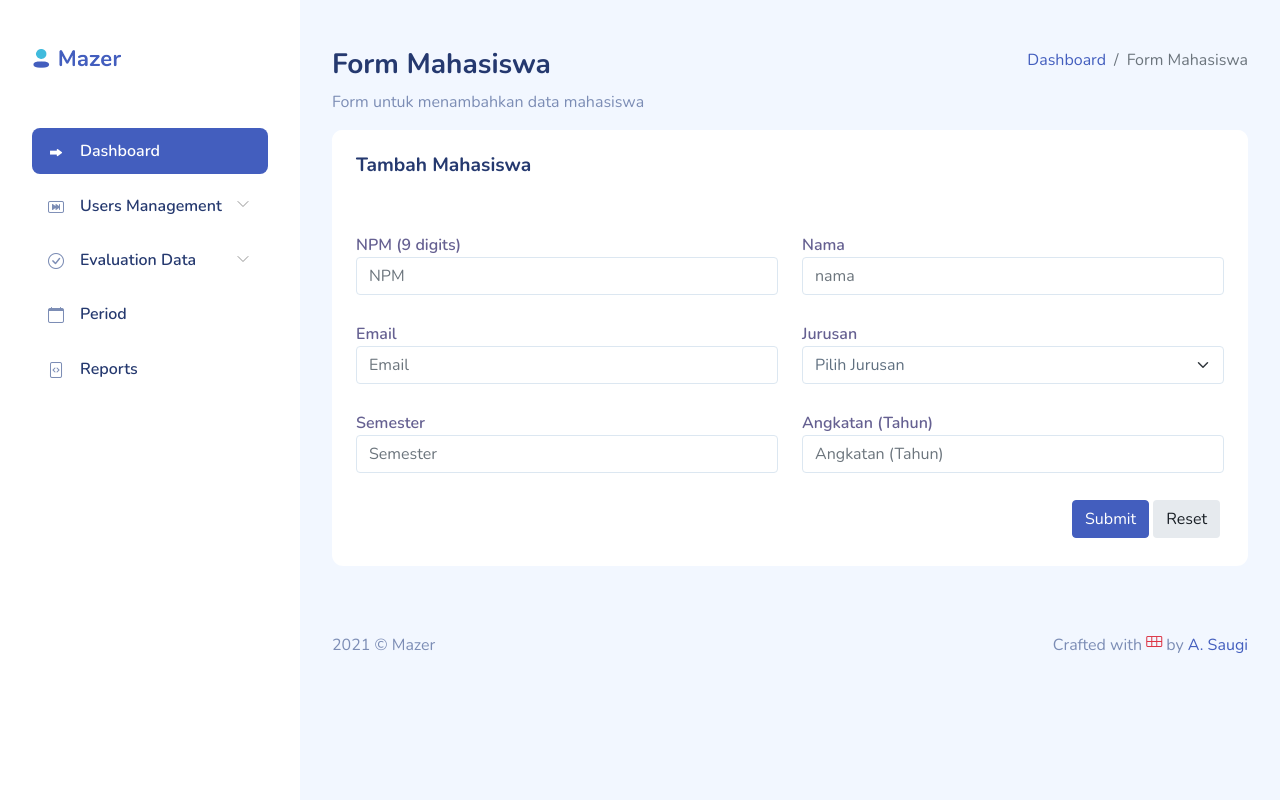
After one commit to kyyutt/Formify, a CodeIgniter 4 app: the page made by app/Views/admin/mahasiswa/create.php in a window 1280 px wide. The commit adds this page. Run offline with PHP 8.4 and a stand-in for CodeIgniter, Linux system fonts and the light colour scheme; the template is opened without the code that fills it, so the values that code supplies are empty; some libraries are stand-ins or nearby versions.

Commit message:
feat: update struktur

```diff
--- a/app/Controllers/Home.php
+++ b/app/Controllers/Home.php
@@ -6,10 +6,6 @@ class Home extends BaseController
 {
     public function index(): string
     {
-        return view('index');
-    }
-    public function about(): string
-    {
-        return view('about');
+        return view('admin/index');
     }
 }
--- /dev/null
+++ b/app/Views/admin/mahasiswa/create.php
@@ -0,0 +1,101 @@
+<?= $this->extend('layouts/app') ?>
+
+<?= $this->section('content') ?>
+<div class="page-heading">
+    <div class="page-title">
+        <div class="row">
+            <div class="col-12 col-md-6 order-md-1 order-last">
+                <h3>Form Mahasiswa</h3>
+                <p class="text-subtitle text-muted">Form untuk menambahkan data mahasiswa</p>
+            </div>
+            <div class="col-12 col-md-6 order-md-2 order-first">
+                <nav aria-label="breadcrumb" class="breadcrumb-header float-start float-lg-end">
+                    <ol class="breadcrumb">
+                        <li class="breadcrumb-item"><a href="/admin/dashboard">Dashboard</a></li>
+                        <li class="breadcrumb-item active" aria-current="page">Form Mahasiswa</li>
+                    </ol>
+                </nav>
+            </div>
+        </div>
+    </div>
+
+    <section id="multiple-column-form">
+        <div class="row match-height">
+            <div class="col-12">
+                <div class="card">
+                    <div class="card-header">
+                        <h4 class="card-title">Tambah Mahasiswa</h4>
+                    </div>
+                    <div class="card-content">
+                        <div class="card-body">
+                            <form action="<?= base_url('admin/students/store'); ?>" method="post" class="form">
+                                <div class="row">
+                                    <div class="col-md-6 col-12 mb-3">
+                                        <div class="form-group">
+                                            <label for="npm-column">NPM (9 digits)</label>
+                                            <input type="text" id="npm-column" class="form-control"
+                                                placeholder="NPM" name="npm" pattern="\d{9}" required
+                                                title="NPM harus berisi 9 digit angka">
+                                        </div>
+                                    </div>
+                                    <div class="col-md-6 col-12 mb-3">
+                                        <div class="form-group">
+                                            <label for="nama-column">Nama</label>
+                                            <input type="text" id="nama-column" class="form-control"
+                                                placeholder="nama" name="nama" required>
+                                        </div>
+                                    </div>
+
+                                    <div class="col-md-6 col-12 mb-3">
+                                        <div class="form-group">
+                                            <label for="email-id-column">Email</label>
+                                            <input type="email" id="email-id-column" class="form-control"
+                                                name="email" placeholder="Email" required>
+                                        </div>
+                                    </div>
+
+                                    <div class="col-md-6 col-12 mb-3">
+                                        <fieldset class="form-group">
+                                            <label for="jurusan-column">Jurusan</label>
+                                            <select class="form-select" id="jurusan-column" name="jurusan" required>
+                                                <option value="" disabled selected>Pilih Jurusan</option>
+                                                <option value="Teknik Informatika">Teknik Informatika</option>
+                                                <option value="Sistem Informasi">Sistem Informasi</option>
+                                                <option value="Tekpang">Teknologi Pangan (Tekpang)</option>
+                                                <option value="Hukum">Hukum</option>
+                                                <option value="Manajemen">Manajemen</option>
+                                            </select>
+                                        </fieldset>
+                                    </div>
+
+
+                                    <div class="col-md-6 col-12 mb-3">
+                                        <div class="form-group">
+                                            <label for="semester-column">Semester</label>
+                                            <input type="number" id="semester-column" class="form-control"
+                                                name="semester" placeholder="Semester" required>
+                                        </div>
+                                    </div>
+
+                                    <div class="col-md-6 col-12 mb-3">
+                                        <div class="form-group">
+                                            <label for="angkatan-column">Angkatan (Tahun)</label>
+                                            <input type="number" id="angkatan-column" class="form-control"
+                                                name="angkatan" placeholder="Angkatan (Tahun)" min="2000" max="2099" required>
+                                        </div>
+                                    </div>
+
+                                    <div class="col-12 d-flex justify-content-end">
+                                        <button type="submit" class="btn btn-primary me-1 mb-1">Submit</button>
+                                        <button type="reset" class="btn btn-light-secondary me-1 mb-1">Reset</button>
+                                    </div>
+                                </div>
+                            </form>
+                        </div>
+                    </div>
+                </div>
+            </div>
+        </div>
+    </section>
+</div>
+<?= $this->endSection() ?>
--- a/app/Views/mahasiswa.php
+++ b/app/Views/admin/mahasiswa/index.php
@@ -5,7 +5,7 @@
     <div class="page-title">
         <div class="row">
             <div class="col-12 col-md-6 order-md-1 order-last">
-                <h3>Data Mahasiswa</h3>
+                <h3>Data Dosen</h3>
                 <p class="text-subtitle text-muted">Daftar mahasiswa beserta detail informasi mereka</p>
             </div>
             <div class="col-12 col-md-6 order-md-2 order-first">
@@ -22,6 +22,7 @@
         <div class="card">
             <div class="card-header">
                 Data Mahasiswa
+                <a href="/admin/students/create" class="btn btn-primary btn-sm float-end">Add New</a>
             </div>
             <div class="card-body">
                 <table class="table table-striped" id="table1">
@@ -46,7 +47,8 @@
                                 <td><?= $mhs['semester'] ?></td>
                                 <td><?= $mhs['angkatan'] ?></td>
                                 <td>
-                                    <a href="/mahasiswa/edit/<?= $mhs['npm'] ?>" class="btn btn-warning btn-sm">Edit</a>
+                                    <a href="/admin/students/edit<?= $mhs['npm'] ?>" class="btn btn-warning btn-sm">Edit</a>
+                                    <a href="/admin/students/delete/<?= $mhs['npm'] ?>" class="btn btn-danger btn-sm" onclick="return confirm('Apakah Anda yakin ingin menghapus mahasiswa ini?');">Delete</a>
                                 </td>
                             </tr>
                         <?php endforeach; ?>
```
Also changed, not shown: app/Config/Routes.php (+21 -1 lines), app/Controllers/DosenController.php (added, +75 -0 lines), app/Controllers/Mahasiswa.php (deleted, +0 -25 lines), app/Controllers/MahasiswaController.php (added, +99 -0 lines), app/Models/DosenModel.php (added, +22 -0 lines), app/Models/MahasiswaModel.php (+2 -10 lines), app/Views/admin/dosen/index.php (added, +75 -0 lines), app/Views/admin/dosen/create.php (added), app/Views/admin/index.php (renamed from app/Views/index.php), public/assets/vendors/simple-datatables/simple-datatables.js.
